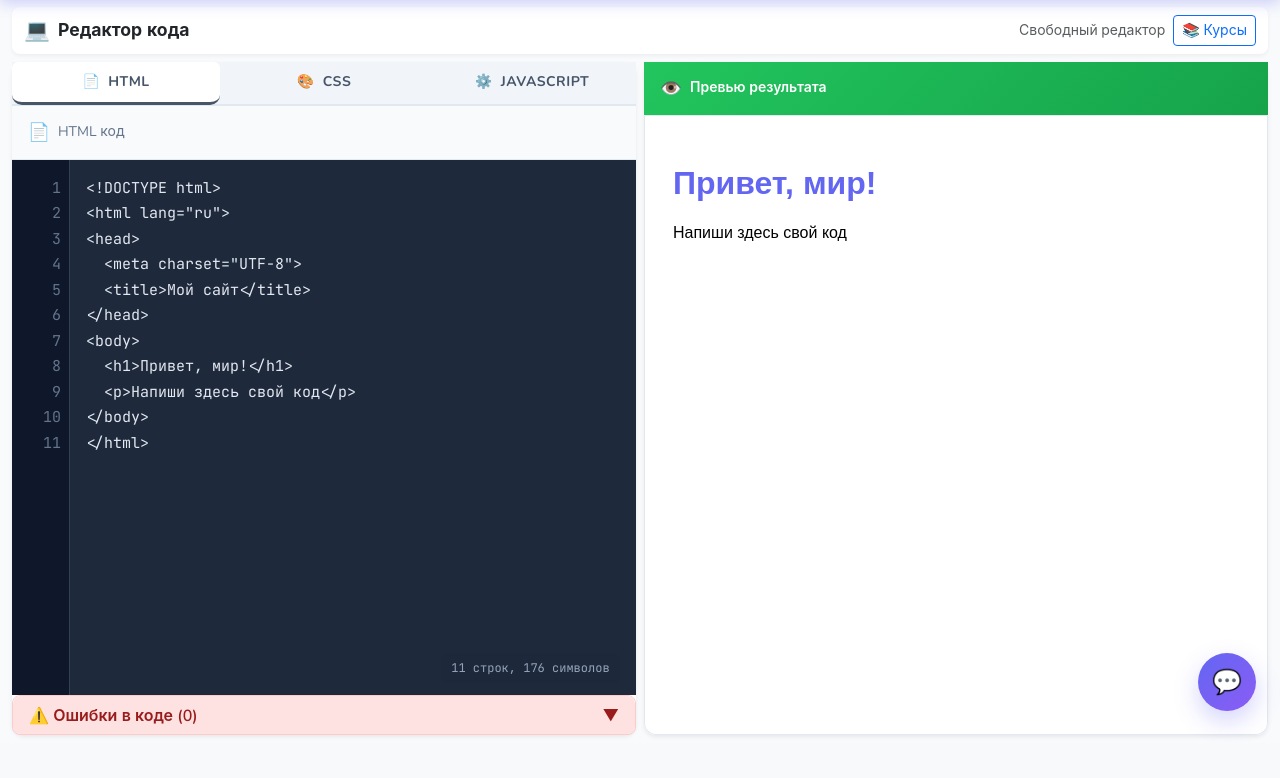
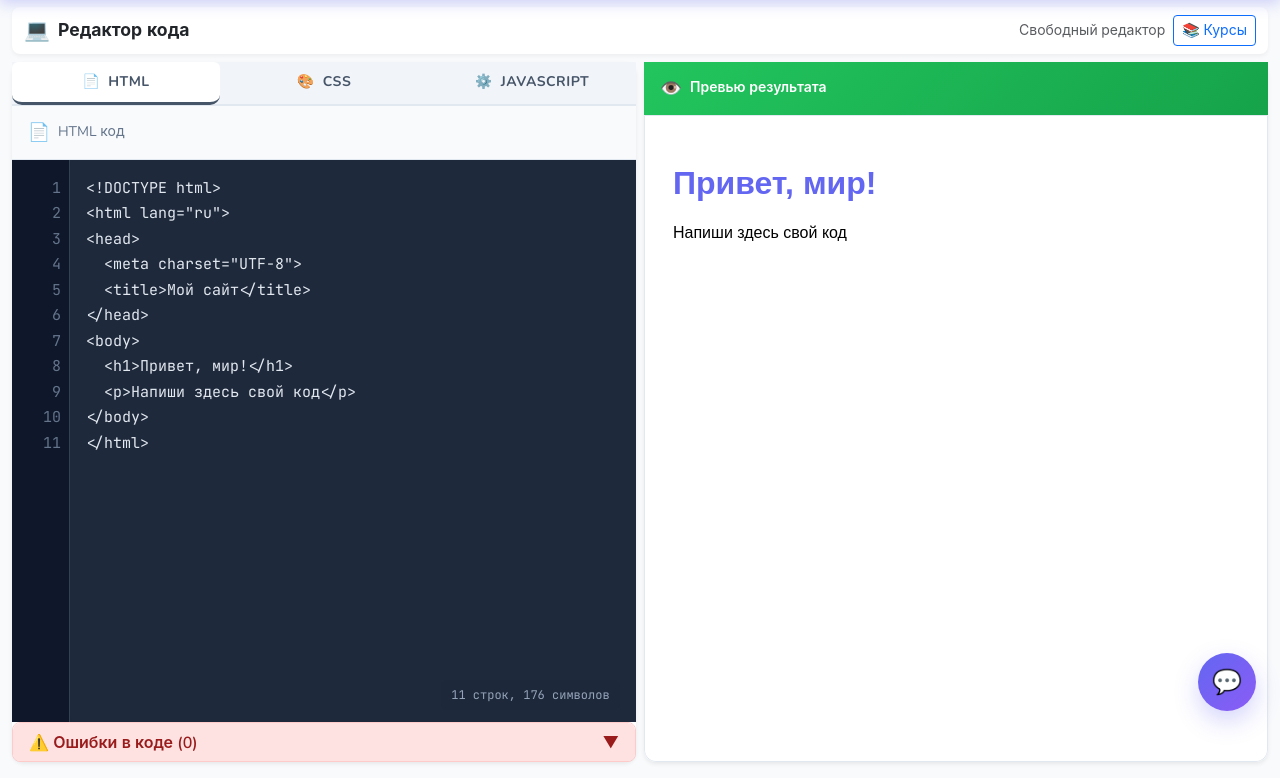
Before and after one commit to IrradaZholman/weblearn, a Django app: page /editor/ in a window 1280 px wide. Shown: the part 65-843 px from the top of the page. Before the commit the page ends 802 px from the top, so only its background shows below. Run offline with Django 5.2, Linux system fonts and the light colour scheme; some libraries are stand-ins or nearby versions.

Commit message:
Update editor.html

```diff
--- a/templates/editor/editor.html
+++ b/templates/editor/editor.html
@@ -10,29 +10,23 @@
     position: relative;
     display: flex;
     flex-direction: column;
-min-height: calc(100vh - 56px);
+    min-height: auto;
     padding: 0.5rem 0.75rem 1rem;
     background: #f8fafc;
 
     overflow-y: auto;
     overflow-x: hidden;
 }
-    /* Раньше .editor-container задавал flex-direction: column и ломал .row — колонки шли столбиком */
-    .editor-wrapper > .row.editor-container {
-        flex: 1 1 0;
-        min-height: 0;
-        flex-direction: row;
-        flex-wrap: wrap;
-        align-items: stretch;
-    }
+.editor-wrapper > .row.editor-container {
+    display:flex;
+    flex-direction:row;
+    flex-wrap:nowrap;
+    align-items:stretch;
+    min-height:700px;
+}
 .row.editor-container > [class*="col-"] {
-    display: flex;
-
-    flex-direction: column;
-
-    min-height: 0;
-
-    height: 100%;
+    display:flex;
+    flex-direction:column;
 }
 .row.editor-container > [class*="col-"] > .card {
     flex: 1 1 auto;
@@ -48,8 +42,8 @@ min-height: calc(100vh - 56px);
     box-shadow:
         0 4px 6px -1px rgba(0,0,0,.1);
 
-    height: 100%;
-
+height: 700px;
+min-height: 700px;
     overflow: visible;
 }
     .editor-panel {
@@ -1115,6 +1104,70 @@ min-height: calc(100vh - 56px);
         right: 16px;
 
         bottom: 16px;
+    }
+}
+
+.editor-container .card{
+    height:auto !important;
+    min-height:700px !important;
+}
+
+.tab-content{
+    flex:1 !important;
+    overflow:hidden !important;
+}
+
+.tab-pane{
+    height:100% !important;
+}
+
+.editor-panel{
+    height:100% !important;
+}
+
+.code-editor-wrapper{
+    display:flex !important;
+    flex-direction:column !important;
+    height:100% !important;
+}
+
+.code-editor-main{
+    flex:1 !important;
+    overflow:auto !important;
+}
+
+.code-editor-wrapper textarea{
+    width:100% !important;
+    height:100% !important;
+    overflow:auto !important;
+    resize:none !important;
+}
+
+.preview-container{
+    height:100% !important;
+}
+
+.preview-frame{
+    width:100% !important;
+    height:100% !important;
+}
+
+.submit-form{
+    width:100% !important;
+    margin-top:20px !important;
+    display:block !important;
+    position:static !important;
+}
+
+@media(max-width:768px){
+
+    .editor-container{
+        flex-wrap:wrap !important;
+    }
+
+    .editor-container .card{
+        height:600px !important;
+        min-height:600px !important;
     }
 }
 </style>
@@ -1194,10 +1246,9 @@ document.body.classList.add('editor-page');
 </div>
     {% endif %}
 
-<div class="row editor-container g-2"
-style="min-height:0;">
+<div class="row editor-container g-2">
  <div class="col-12 col-md-6 d-flex flex-column min-h-0">
-            <div class="card border-0 shadow-sm h-100 flex-grow-1 d-flex flex-column min-h-0" style="min-height: 0;">
+            <div class="card border-0 shadow-sm h-100 flex-grow-1 d-flex flex-column min-h-0" style="min-height: 700px;">
                 <ul class="nav nav-tabs nav-editor" role="tablist" style="flex-shrink: 0;">
                     <li class="nav-item">
                         <a class="nav-link active" data-bs-toggle="tab" href="#tab-html" title="HTML — разметка и структура страницы">
```
Also changed, not shown: other parts of templates/editor/editor.html (+16 -22 lines).
